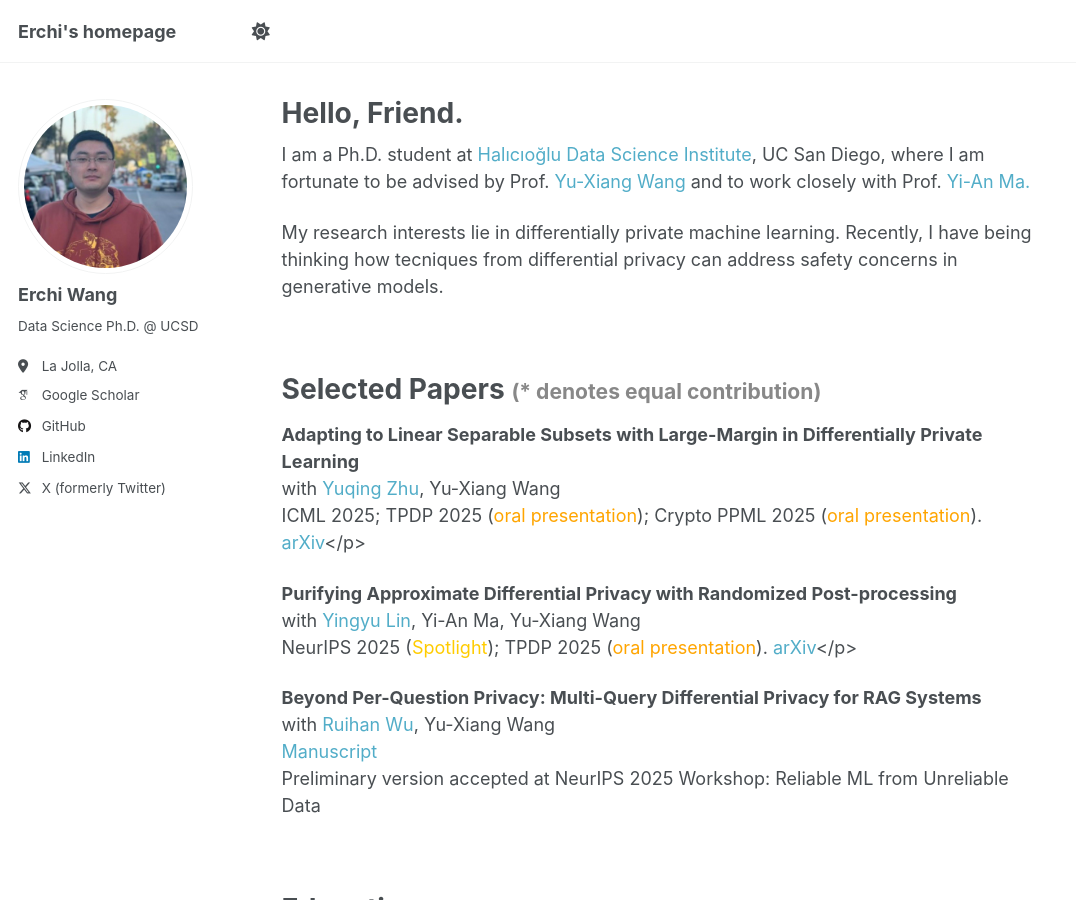
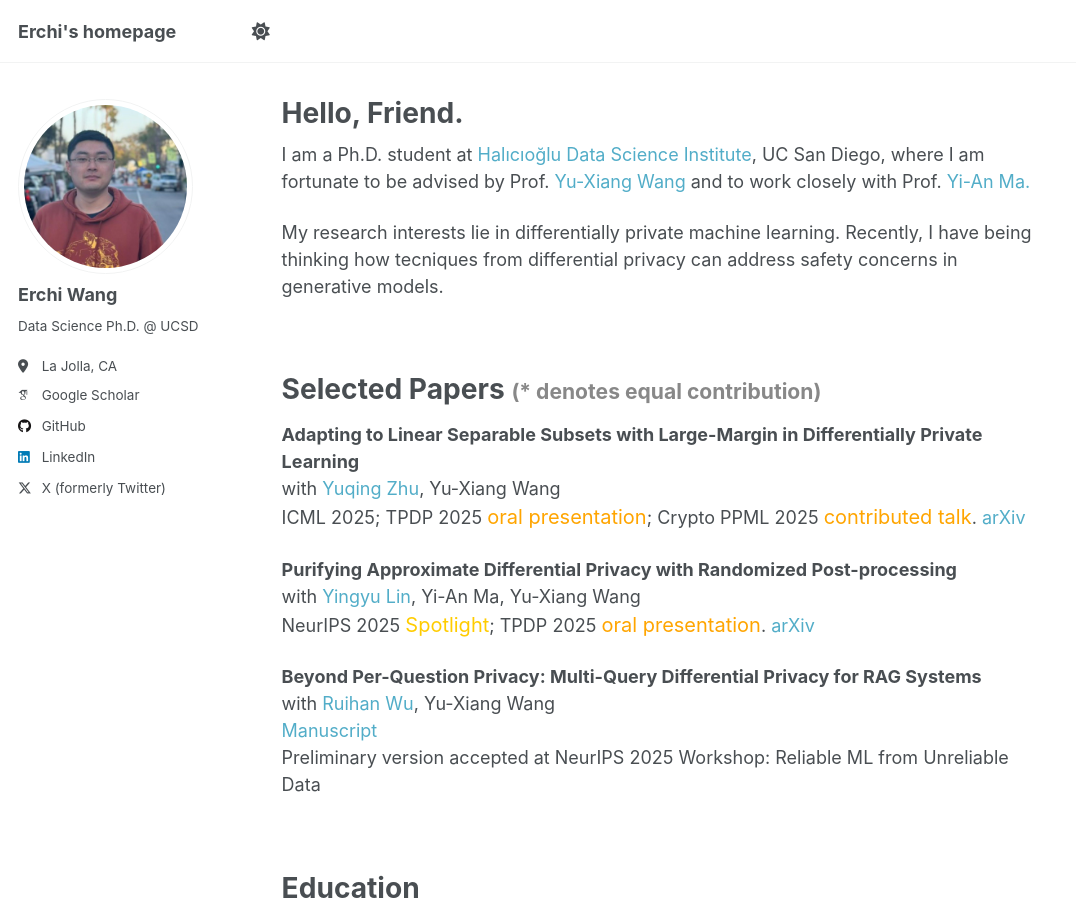
Before and after one commit to erchiw/erchiw.github.io, a Jekyll site: the page built from _pages/about.md, in a window 1280 px wide and 900 px high. Shown: the whole window, without its empty margins (0-1076 px from the left). Built offline with Jekyll 4.4.1, drawn with Linux system fonts in a browser that asks for light colours; some web fonts are replaced.

Commit message:
change style again

```diff
--- a/_pages/about.md
+++ b/_pages/about.md
@@ -19,12 +19,12 @@ Selected Papers <small><span style="color:#888888">(\* denotes equal contributio
 ======
 **Adapting to Linear Separable Subsets with Large-Margin in Differentially Private Learning**
 <br> with <a href="https://jeremy43.github.io/" style="text-decoration:none">Yuqing Zhu</a>, Yu-Xiang Wang
-<br>ICML 2025; TPDP 2025 (<span style="color: orange;">oral presentation</span>); Crypto PPML 2025 (<span style="color: orange;">oral presentation</span>). <a href="https://arxiv.org/abs/2505.24737" style="text-decoration:none">arXiv</a></p>
+<br>ICML 2025; TPDP 2025 <span style="color: orange; font-size: 15pt;">oral presentation</span>; Crypto PPML 2025 <span style="color: orange; font-size: 15pt;">contributed talk</span>. <a href="https://arxiv.org/abs/2505.24737" style="text-decoration:none">arXiv</a>
 
 
 **Purifying Approximate Differential Privacy with Randomized Post-processing**
 <br> with <a href="https://sites.google.com/view/yingyulin" style="text-decoration:none">Yingyu Lin</a>, Yi-An Ma, Yu-Xiang Wang
-<br>NeurIPS 2025 (<span style="color:#FFCC00;">Spotlight</span>); TPDP 2025 (<span style="color: orange;">oral presentation</span>). <a href="https://arxiv.org/pdf/2503.21071" style="text-decoration:none">arXiv</a></p>
+<br>NeurIPS 2025 <span style="color:#FFCC00; font-size: 15pt;">Spotlight</span>; TPDP 2025 <span style="color: orange; font-size: 15pt;">oral presentation</span>. <a href="https://arxiv.org/pdf/2503.21071" style="text-decoration:none">arXiv</a>
 
 
 **Beyond Per-Question Privacy: Multi-Query Differential Privacy for RAG Systems**
```
